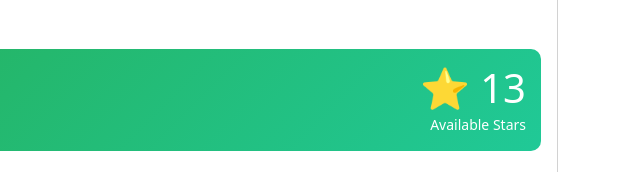
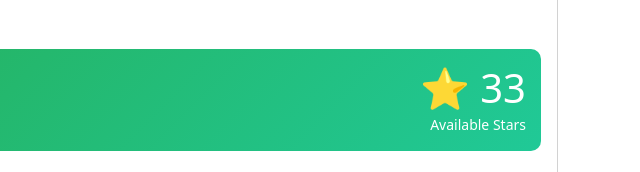
Before and after one commit to Vane1013/Football-Transfers, a plain HTML site: page Vanya.html in a window 1280 px wide. Shown: the part 262-434 px from the top of the page, 640-1280 px from the left. Drawn offline with nearby package versions, Linux system fonts and the light colour scheme.

Commit message:
Vanya.html

```diff
--- a/Vanya.html
+++ b/Vanya.html
@@ -340,7 +340,7 @@
                             <p class="mb-0">Current transfer budget and team statistics</p>
                         </div>
                         <div class="col-md-4 text-end">
-                            <div class="h1 mb-0">⭐ 13</div>
+                            <div class="h1 mb-0">⭐ 33</div>
                             <small>Available Stars</small>
                         </div>
                     </div>
```
